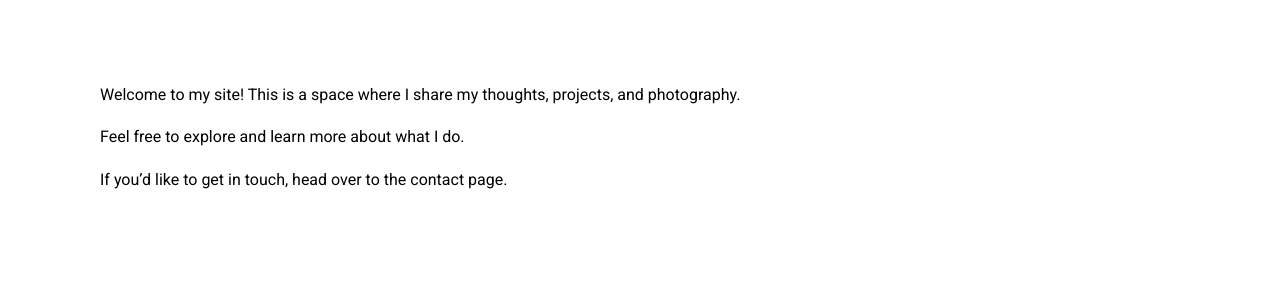
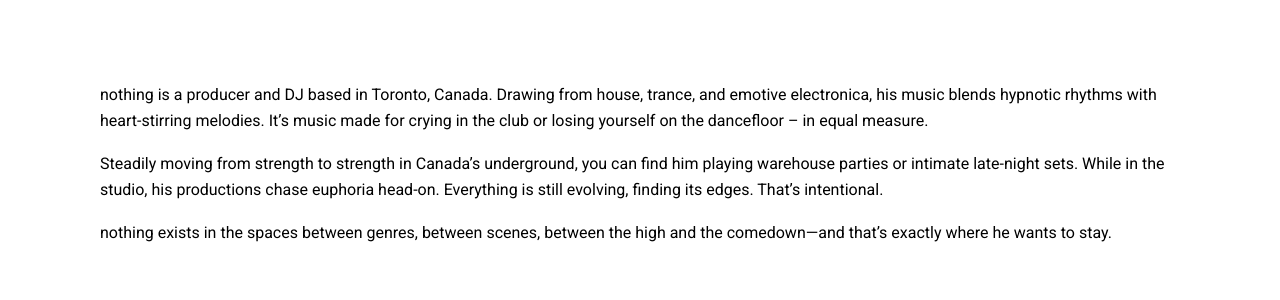
Before and after one commit to briannguy3n/nothingcouldnever2, a Jekyll site: the page built from pages/about.md, in a window 1280 px wide. Shown: the top 300 px of the page. Built offline with Jekyll 4.4.1, drawn with Linux system fonts in a browser that asks for light colours.

Commit message:
Write artist bio

```diff
--- a/pages/about.md
+++ b/pages/about.md
@@ -6,8 +6,8 @@ permalink: /about
 
 
 
-Welcome to my site! This is a space where I share my thoughts, projects, and photography.
+nothing is a producer and DJ based in Toronto, Canada. Drawing from house, trance, and emotive electronica, his music blends hypnotic rhythms with heart-stirring melodies. It's music made for crying in the club or losing yourself on the dancefloor -- in equal measure.
 
-Feel free to explore and learn more about what I do.
+Steadily moving from strength to strength in Canada's underground, you can find him playing warehouse parties or intimate late-night sets. While in the studio, his productions chase euphoria head-on. Everything is still evolving, finding its edges. That's intentional.
 
-If you’d like to get in touch, head over to the contact page.
+nothing exists in the spaces between genres, between scenes, between the high and the comedown—and that's exactly where he wants to stay.
```
